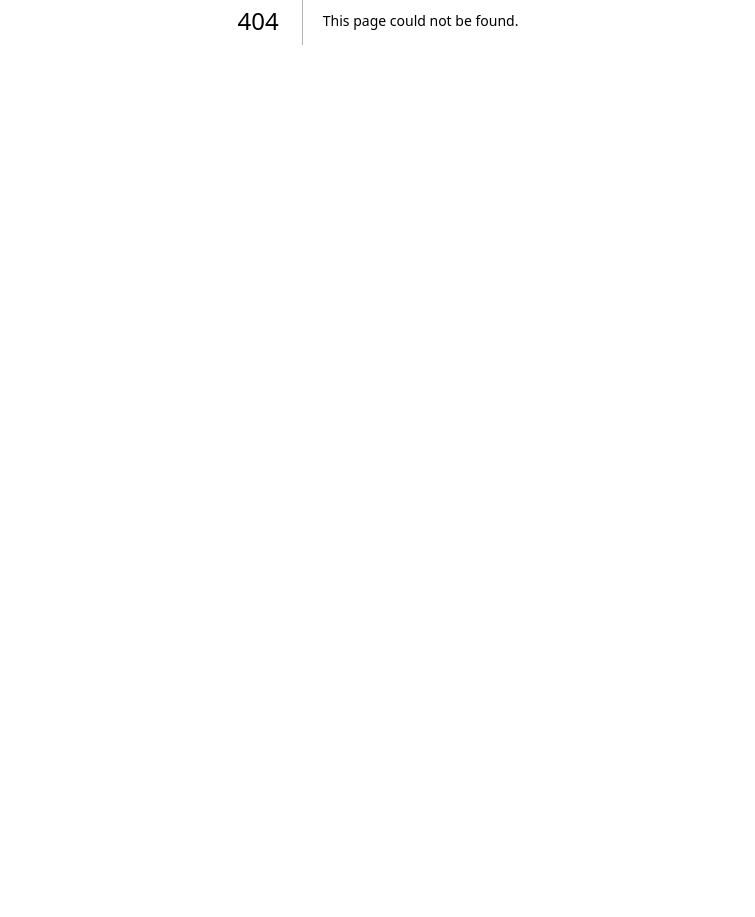
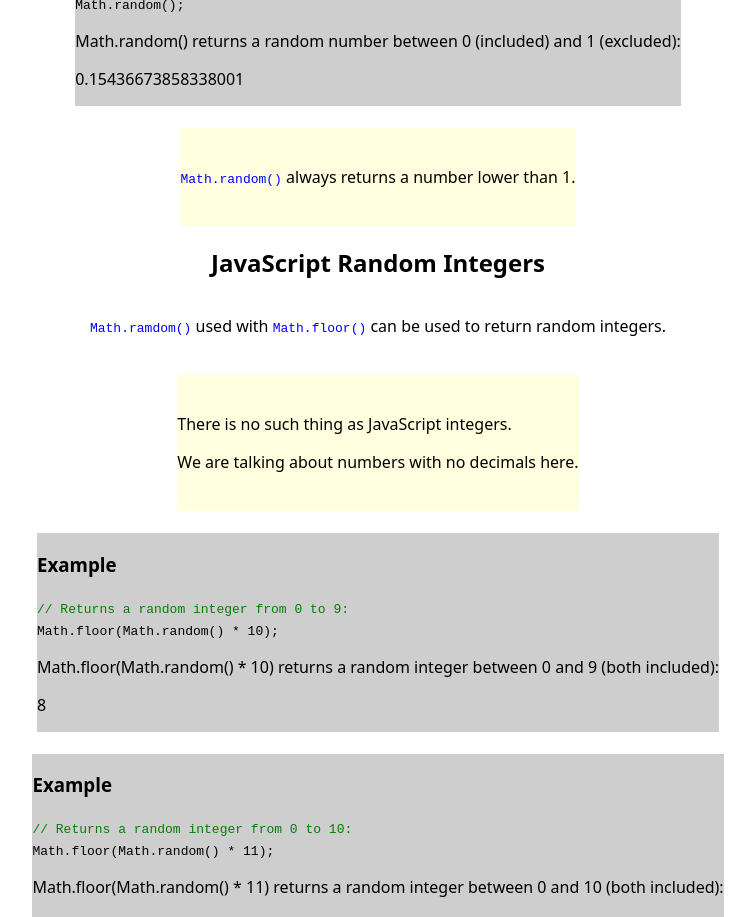
Before and after one commit to GoulartAugusto/javascript-index, a Next.js app: page /JavaScriptRandom in a window 1280 px wide. Before the commit this address had no page. Shown: the part 380-1297 px from the top of the page, without its empty margins (262-1017 px from the left). Before the commit the page ends 800 px from the top, so only its background shows below. Built offline with nearby package versions, Linux system fonts and the light colour scheme.

Commit message:
add: JavaScript Random examples page

```diff
--- a/src/app/page.jsx
+++ b/src/app/page.jsx
@@ -80,6 +80,7 @@ export default function Home() {
             <li><Link href='/JavaScriptGetDateMethods'>JavaScript Get Date Methods</Link></li>
             <li><Link href='/JavaScriptSetDateMethods'>JavaScript Set Date Methods</Link></li>
             <li><Link href='/JavaScriptMathObject'>JavaScript Math Object</Link></li>
+            <li><Link href='/JavaScriptRandom'>JavaScript Random</Link></li>
             <li></li>
             <li></li>
             <li></li>
--- /dev/null
+++ b/src/pages/JavaScriptRandom.jsx
@@ -0,0 +1,238 @@
+import React from 'react';
+import styles from '../app/page.module.css';
+import Link from 'next/link';
+
+const JavaScriptRandom = () => {
+  return (
+    <main className={styles.main}>
+        <Link href='/'>Homepage</Link>
+
+        <h1>JavaScript Random</h1>
+
+        <p><code style={{color:'blue'}}>Math.random()</code> returns a random number between 0 (inclusive),  and 1 (exclusive):</p>
+
+        <br />
+
+        <div style={{background:'#cecece'}}>
+            <h3>Example</h3>
+
+            <code style={{color:'green'}}>// Returns a random number:</code>
+
+            <br />
+
+            <code>Math.random();</code>
+
+            <br />
+
+            <p>Math.random() returns a random number between 0 (included) and 1 (excluded):</p>
+
+            <p>0.15436673858338001</p>
+
+        </div>
+
+        <br />
+
+        <div style={{background:'lightyellow'}}>
+            <br />
+
+            <p><code style={{color:'blue'}}>Math.random()</code> always returns a number lower than 1.</p>
+
+            <br />
+        </div>
+
+        {/* Just a mark to separete sections */}
+
+        <h2>JavaScript Random Integers</h2>
+
+        <p><code style={{color:'blue'}}>Math.ramdom()</code> used with <code style={{color:'blue'}}>Math.floor()</code> can be used to return random integers.</p>
+
+        <br />
+
+        <div style={{background:'lightyellow'}}>
+            <br />
+
+            <p>There is no such thing as JavaScript integers.</p>
+
+            <p>We are talking about numbers with no decimals here.</p>
+
+            <br />
+        </div>
+
+        <br />
+
+        <div style={{background:'#cecece'}}>
+            <h3>Example</h3>
+
+            <code style={{color:'green'}}>// Returns a random integer from 0 to 9:</code>
+
+            <br />
+
+            <code>Math.floor(Math.random() * 10);</code>
+
+            <br />
+
+            <p>Math.floor(Math.random() * 10) returns a random integer between 0 and 9 (both included):</p>
+
+            <p>8</p>
+        </div>
+
+        <br />
+
+        <div style={{background:'#cecece'}}>
+            <h3>Example</h3>
+
+            <code style={{color:'green'}}>// Returns a random integer from 0 to 10:</code>
+
+            <br />
+
+            <code>Math.floor(Math.random() * 11);</code>
+
+            <br />
+
+            <p>Math.floor(Math.random() * 11) returns a random integer between 0 and 10 (both included):</p>
+
+            <p>0</p>
+        </div>
+
+        <br />
+
+        <div style={{background:'#cecece'}}>
+            <h3>Example</h3>
+
+            <code style={{color:'green'}}>// Returns a random integer from 0 to 99:</code>
+
+            <br />
+
+            <code>Math.floor(Math.random() * 100);</code>
+
+            <br />
+
+            <p>Math.floor(Math.random() * 100) returns a random integer between 0 and 99 (both included):</p>
+
+            <p>68</p>
+        </div>
+
+        <br />
+
+        <div style={{background:'#cecece'}}>
+            <h3>Example</h3>
+
+            <code style={{color:'green'}}>// Returns a random integer from 0 to 100:</code>
+
+            <br />
+
+            <code>Math.floor(Math.random() * 101);</code>
+
+            <br />
+
+            <p>Math.floor(Math.random() * 101) returns a random integer between 0 and 100 (both included):</p>
+
+            <p>55</p>
+        </div>
+
+        <br />
+
+        <div style={{background:'#cecece'}}>
+            <h3>Example</h3>
+
+            <code style={{color:'green'}}>// Returns a random integer from 1 to 10:</code>
+
+            <br />
+
+            <code>Math.floor(Math.random() * 10) + <code >1</code>;</code>
+
+            <br />
+
+            <p>Math.floor(Math.random() * 100) returns a random integer between 1 and 10 (both included):</p>
+
+            <p>1</p>
+        </div>
+
+        <br />
+
+        <div style={{background:'#cecece'}}>
+            <h3>Example</h3>
+
+            <code style={{color:'green'}}>// Returns a random integer from 1 to 100:</code>
+
+            <br />
+
+            <code>Math.floor(Math.random() * 100) + 1;</code>
+
+            <br />
+
+            <p>Math.floor(Math.random() * 100) + 1 returns a random integer between 1 and 100 (both included):</p>
+
+            <p>62</p>
+        </div>
+
+        <br />
+
+        {/* Just a mark to separete sections */}
+
+        <h2>A Proper Random Function</h2>
+
+        <p>As you can see from the examples above, it might be a good idea to create a proper random function to use for all random integer purposes.</p>
+
+        <p>This JavaScript function always returns a random number between min (included) and max (excluded):</p>
+
+        <br />
+
+        <div style={{background:"#cecece"}}>
+            <h3>Example</h3>
+
+            <code><code style={{color:'blue'}}>function</code> getRndInteger(min, max) &#123;</code>
+
+            <br />
+
+            <code><code style={{color:'blue'}}>return</code> Math.floor(Math.random() * (max - min) ) + min;</code>
+
+            <br />
+
+            &#125;
+
+            <br />
+
+            <p>getRndInteger(min, max) returns a random number between 0 and 9 (both included):</p>
+
+            <p>if this function was called by a click button a example of number that can be returned is:</p>
+
+            <p>7</p>
+
+        </div>
+
+        <br />
+
+        <p>This JavaScript function always returns a random number between min and max (both included):</p>
+
+        <br />
+
+        <div style={{background:"#cecece"}}>
+            <h3>Example</h3>
+
+            <code><code style={{color:'blue'}}>function</code> getRndInteger(min, max) &#123;</code>
+
+            <br />
+
+            <code><code style={{color:'blue'}}>return</code> Math.floor(Math.random() * (max - min + 1) ) + min;</code>
+
+            <br />
+
+            &#125;
+
+            <br />
+
+            <p>getRndInteger(min, max) returns a random number between 1 and 10 (both included):</p>
+
+            <p>if this function was called by a click button a example of number that can be returned is:</p>
+
+            <p>9</p>
+
+        </div>
+
+
+    </main>
+  )
+}
+
+export default JavaScriptRandom
```
